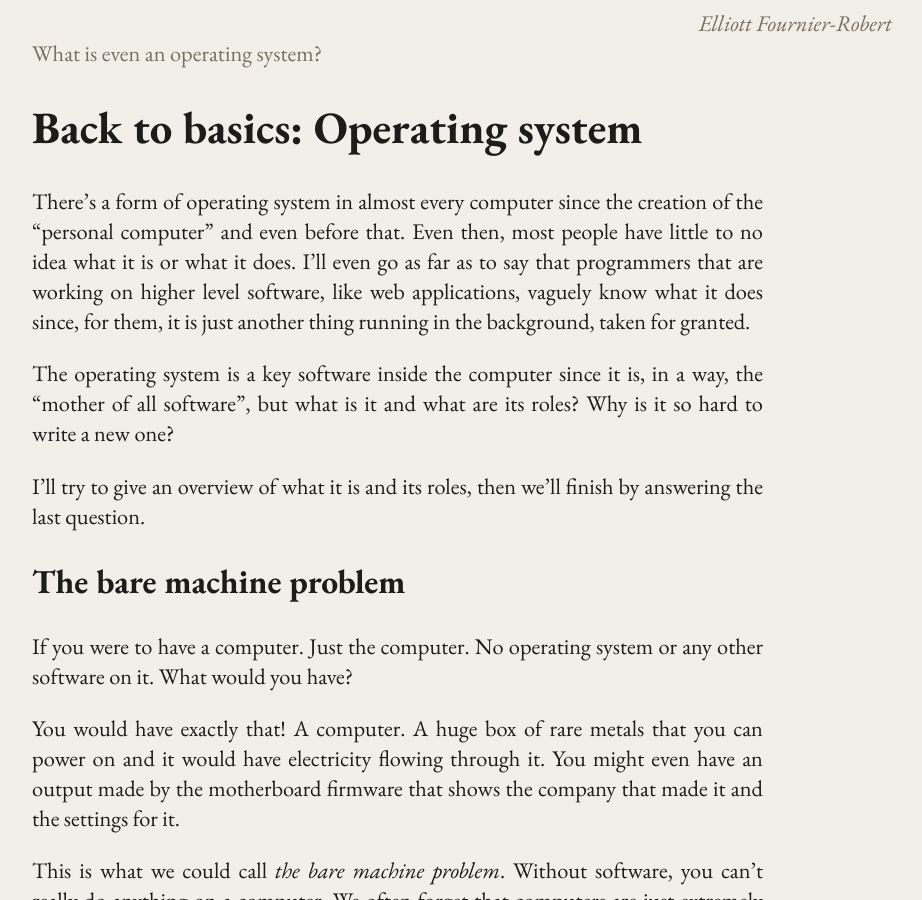
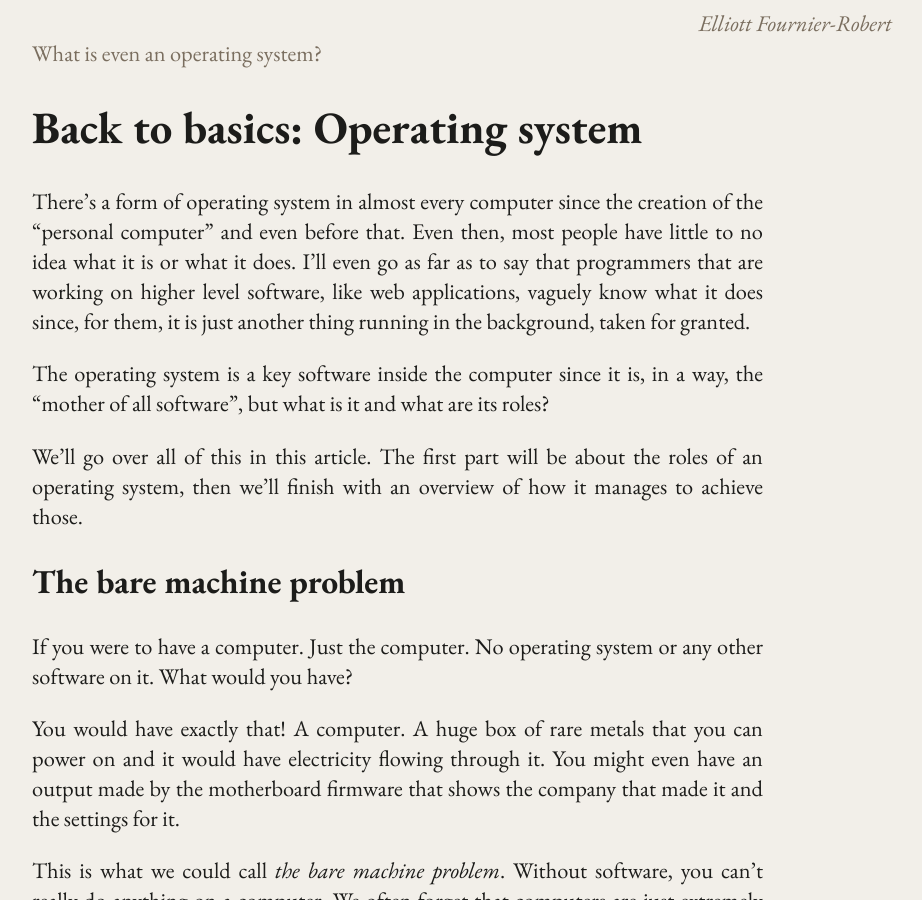
Before and after one commit to eFournierRobert/eFournierRobert.github.io, a Jekyll site: the page built from _posts/btob/2026-03-11-os.md, in a window 1280 px wide and 900 px high. Shown: the whole window, without its empty margins (178-1100 px from the left). Built offline with Jekyll 4.4.1, drawn with Linux system fonts in a browser that asks for light colours; some of the changed text lies outside the part shown.

Commit message:
Splitted the article into two separate ones

```diff
--- a/_posts/btob/2026-03-11-os.md
+++ b/_posts/btob/2026-03-11-os.md
@@ -22,10 +22,11 @@
 
 The operating system is a key software inside the computer since
 it is, in a way, the "mother of all software", but what is it and
-what are its roles? Why is it so hard to write a new one?
+what are its roles?
 
-I'll try to give an overview of what it is and its roles,
-then we'll finish by answering the last question.
+We'll go over all of this in this article. The first part will be
+about the roles of an operating system, then we'll finish with an
+overview of how it manages to achieve those.
 
 ## The bare machine problem
 
@@ -216,9 +217,3 @@
 ### Drivers
 
 ### File systems
-
-## Writing a new operating system
-
-### History of the practice
-
-### The complexity of modern systems
```
Also changed, not shown: _posts/2026-03-17-writing-os.md (added, +20 -0 lines).
